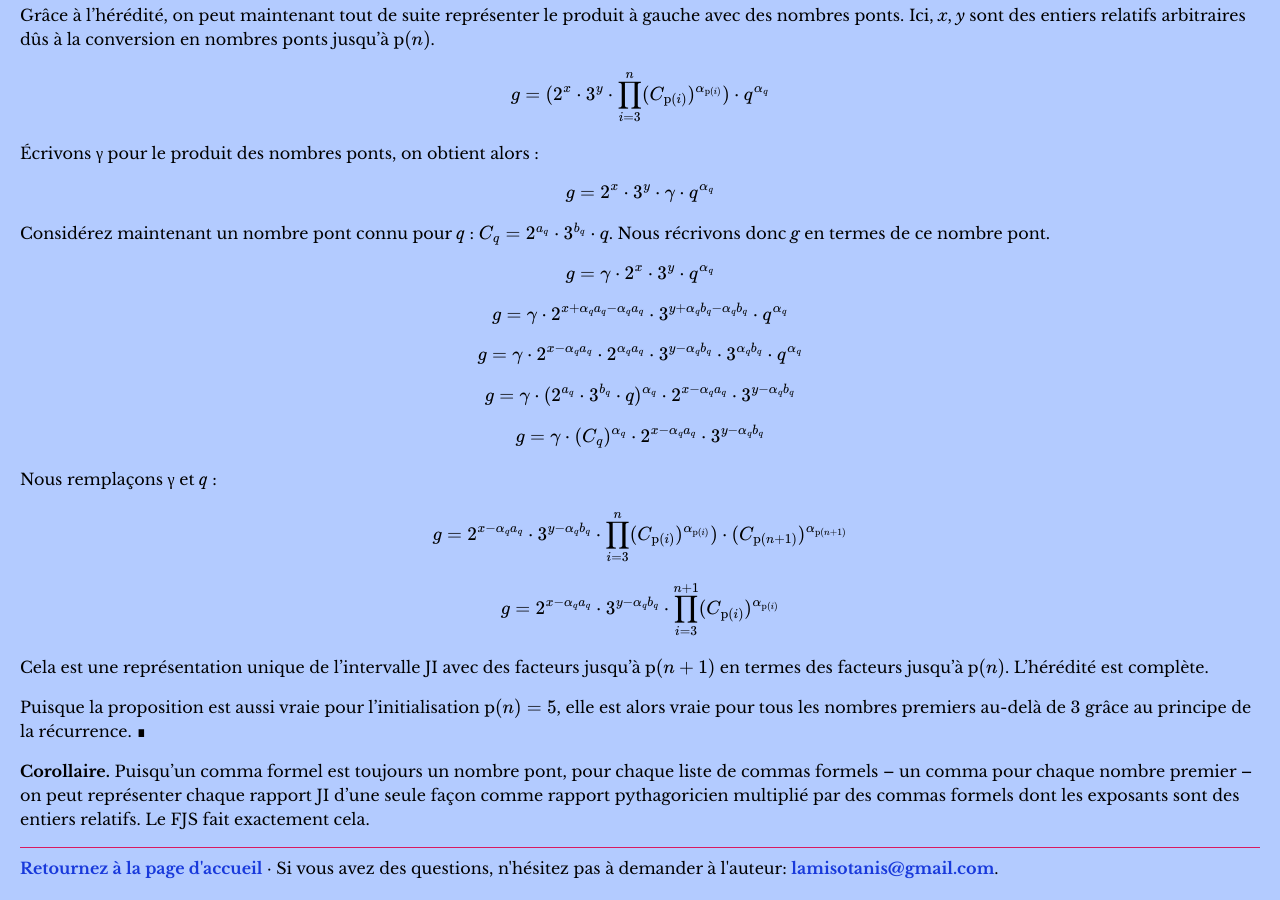
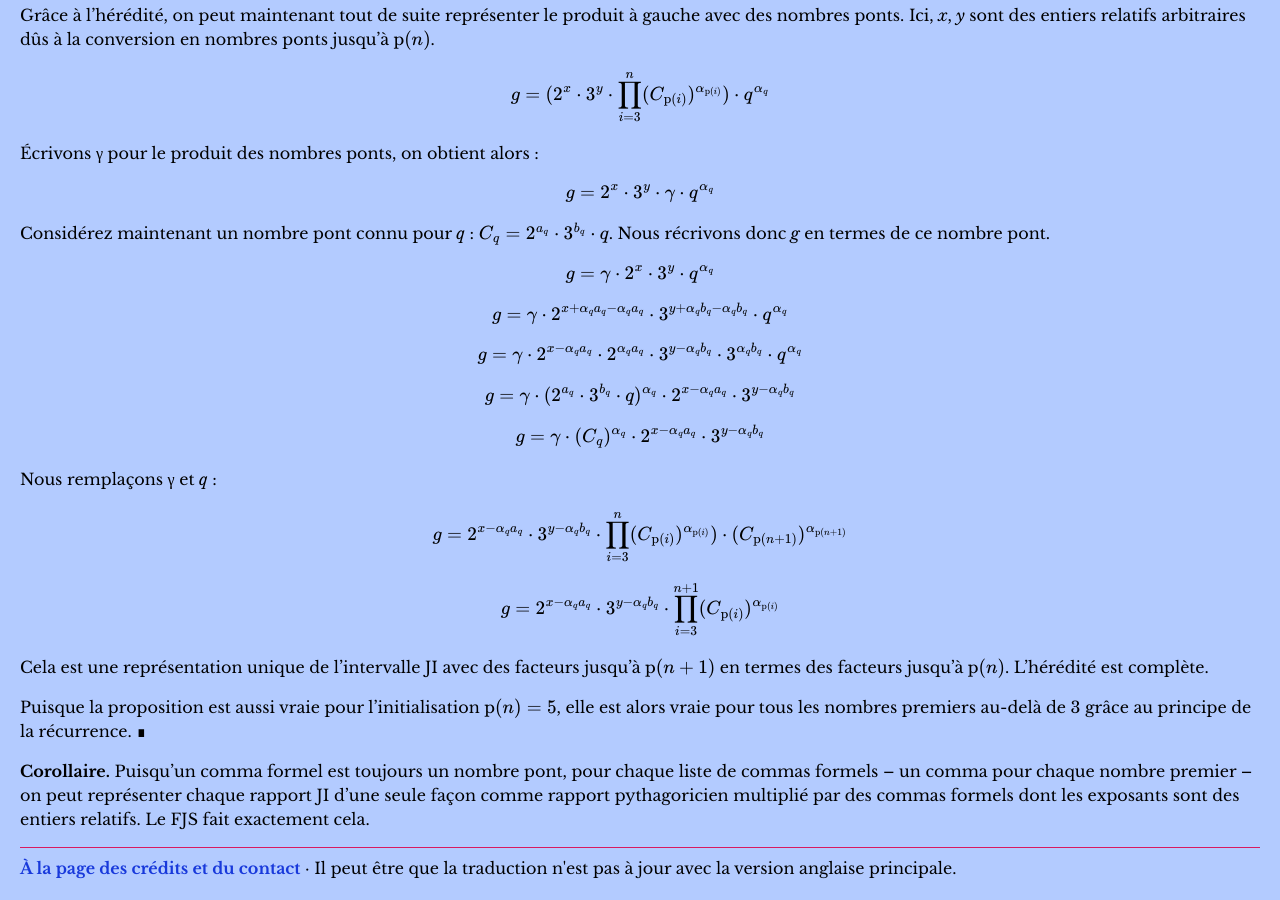
Before and after one commit to misotanni/misotanni.github.io, a Jekyll site: the page built from fjs/fr/math.md, in a window 1280 px wide and 900 px high, scrolled down 3263 px. Built offline with Jekyll 4.4.1, drawn with Linux system fonts in a browser that asks for light colours; our own code applies the rules of GitHub Pages for plain Markdown files; formulas are drawn with MathJax 3.

Commit message:
crédits

```diff
--- a/_config.yml
+++ b/_config.yml
@@ -6,36 +6,36 @@ defaults:
       path: "fjs/en"
     values:
       otherlang: "English · In other languages:"
-      anyquestions: "If you have any questions, you are encouraged to contact the author at"
-      return: "Return to the main page"
+      credits: "Credits and contact"
+      disclaimer: "" # no disclaimer to be had
   -
     scope:
       path: "fjs/pl"
     values:
-      otherlang: "Polski · W innym języku:"
-      anyquestions: "Jeżeli masz jakieś pytania, nie krępuj się zapytać autora:"
-      return: "Powróć do strony głównej"
+      otherlang: "Polski · W innych językach:"
+      credits: "Autorzy, kontakt"
+      disclaimer: "Tłumaczenie może nie być aktualne z główną wersją angielską."
   -
     scope:
       path: "fjs/jbo"
     values:
-      otherlang: "la lojban · bau lo drata:"
-      anyquestions: "te zu'e lo ka retsku kei ko samymri e'e fi:"
-      return: "xruzva lo ralju"
+      otherlang: "jbobau .i bau lo drata zo'u:"
+      credits: "lo finti datni jo'u lo jikca judri"
+      disclaimer: ".i cumki fa lo nu lo xe fanva na sarxe lo pe ca ralju ke glibau versiio"
   -
     scope:
       path: "fjs/fr"
     values:
       otherlang: "Français · En d'autres langues:"
-      anyquestions: "Si vous avez des questions, n'hésitez pas à demander à l'auteur:"
-      return: "Retournez à la page d'accueil"
+      credits: "À la page des crédits et du contact"
+      disclaimer: "Il peut être que la traduction n'est pas à jour avec la version anglaise principale."
   -
     scope:
       path: "fjs/de"
     values:
       otherlang: "Deutsch · In anderen Sprachen:"
-      anyquestions: "Bei irgendwelchen Fragen kannst du dich jederzeit an den Autor wenden:"
-      return: "Zurück zur Hauptseite"
+      credits: "Zur Credits- und Kontaktseite"
+      disclaimer: "Die Übersetzung kann mit der englischer Hauptfassung nicht aktuell sein."
   -
     scope:
       path: "fjs"
--- a/_layouts/fjs.html
+++ b/_layouts/fjs.html
@@ -12,13 +12,15 @@
     {% endif %}
   </head>
   <body>
-    {{ page.otherlang }} <a href="../de/{{ page.name | replace: ".md", ".html" }}">de</a> · <a href="../en/{{ page.name | replace: ".md", ".html" }}">en</a> · <a href="../fr/{{ page.name | replace: ".md", ".html" }}">fr</a> · <a href="../pl/{{ page.name | replace: ".md", ".html" }}">pl</a>
-
-
+    {{ page.otherlang }}
+    <a href="../de/{{ page.name | replace: ".md", ".html" }}">de</a>
+    · <a href="../en/{{ page.name | replace: ".md", ".html" }}">en</a>
+    · <a href="../fr/{{ page.name | replace: ".md", ".html" }}">fr</a>
+    · <a href="../pl/{{ page.name | replace: ".md", ".html" }}">pl</a>
     <hr />
-    <script src="https://cdnjs.cloudflare.com/ajax/libs/mathjax/2.7.5/latest.js?config=TeX-MML-AM_CHTML" async></script>
     {{ content }}
     <hr />
-    <a href="index.html">{{ page.return }}</a> · {{ page.anyquestions }} <a href="mailto:lamisotanis@gmail.com">lamisotanis@gmail.com</a>.
+    <a href="credits.html">{{ page.credits }}</a>
+    · {{ page.disclaimer }}
   </body>
 </html>
--- a/fjs/fr/math.md
+++ b/fjs/fr/math.md
@@ -1,3 +1,5 @@
+<script src="https://cdnjs.cloudflare.com/ajax/libs/mathjax/2.7.5/latest.js?config=TeX-MML-AM_CHTML" async></script>
+
 # Les mathématiques du FJS
 
 Cette page contient des théorèmes mathématiques dont la vérité est nécessaire pour garantir que le FJS fonctionne avec toutes ces qualités dont j'ai parlé, mais qui n'apparaissent pas du tout hors FJS. La plupart des mathématiques sur cette page est une grande mission pour prouver que le FJS a une bijection (que chaque représentation FJS correspond à un seul rapport JI et inversement).
```
Also changed, not shown: fjs/de/math.md (+2 -0 lines), fjs/en/math.md (+2 -0 lines), fjs/pl/math.md (+2 -0 lines).
